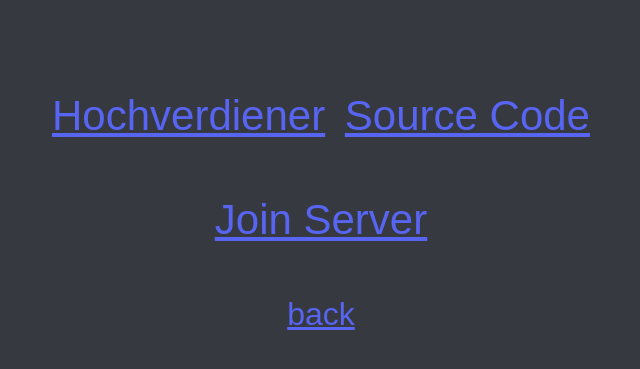
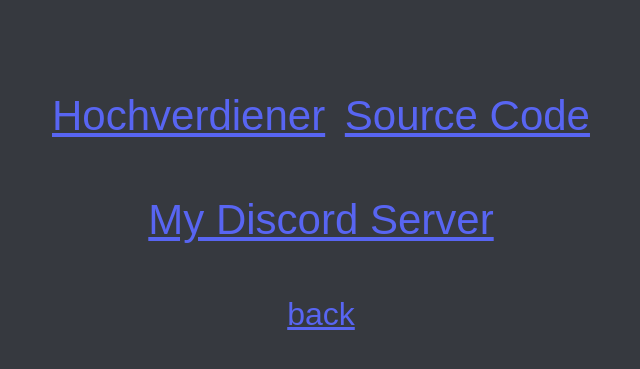
Before and after one commit to MCmoderSD/MCmoderSD.de, a PHP site: page /cracks/content/discord/discord.php in a window 1280 px wide. Shown: the top 369 px of the page, without its empty margins (319-959 px from the left). Run offline with PHP 8.4, Linux system fonts and the light colour scheme.

Commit message:
hochverdienerV2

```diff
--- a/content/discord/discord.php
+++ b/content/discord/discord.php
@@ -7,12 +7,12 @@
 
     <body>
         <div class="links">
-            <a href="https://discord.com/api/oauth2/authorize?client_id=954136734482989096&permissions=0&scope=bot%20applications.commands">Hochverdiener</a>
+            <a href="https://discord.com/api/oauth2/authorize?client_id=954136734482989096&permissions=271591424&scope=bot%20applications.commands">Hochverdiener</a>
             <a href="https://github.com/MCmoderSD/Hochverdiener-2.0">Source Code</a>
         </div>
         <br>
         <div class="links">
-            <a href="https://discord.gg/FZRjzeYJsJ">Join Server</a>
+            <a href="https://discord.gg/FZRjzeYJsJ">My Discord Server</a>
         </div>
         <br>
 
```
